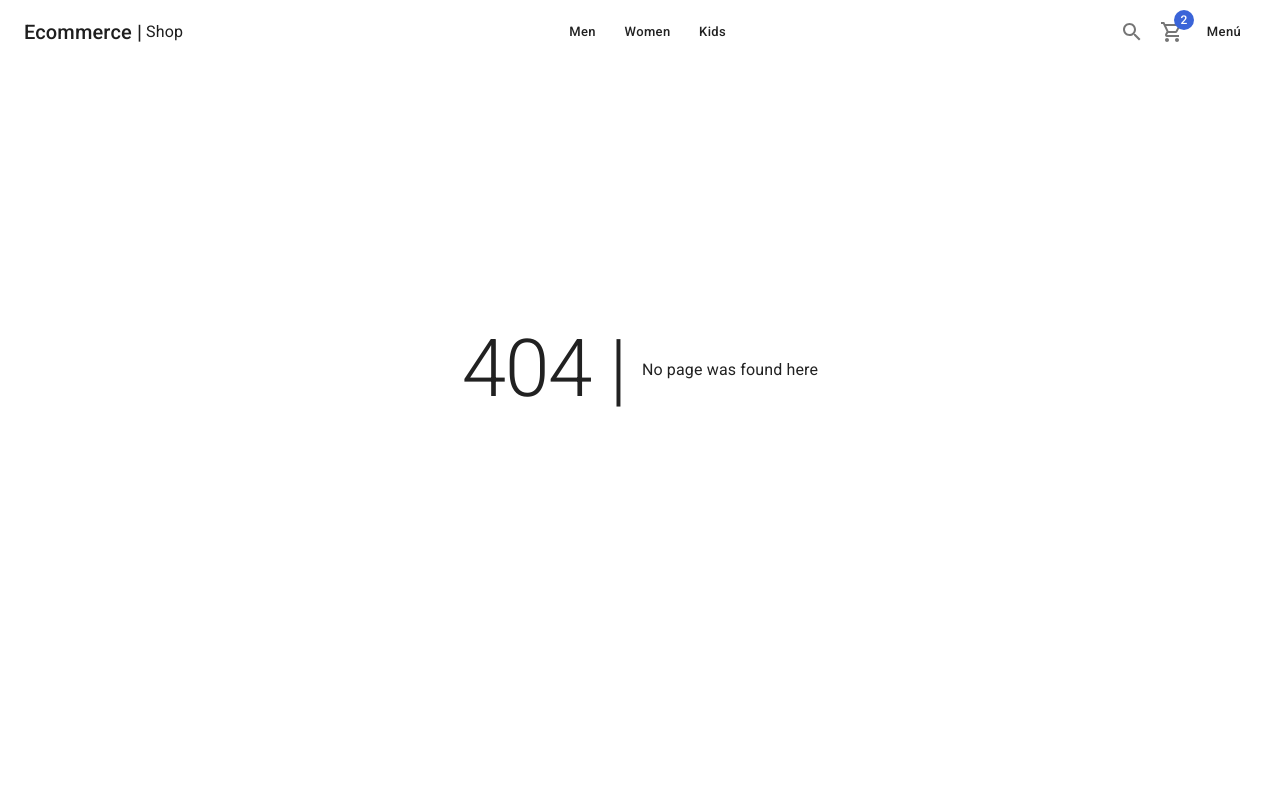
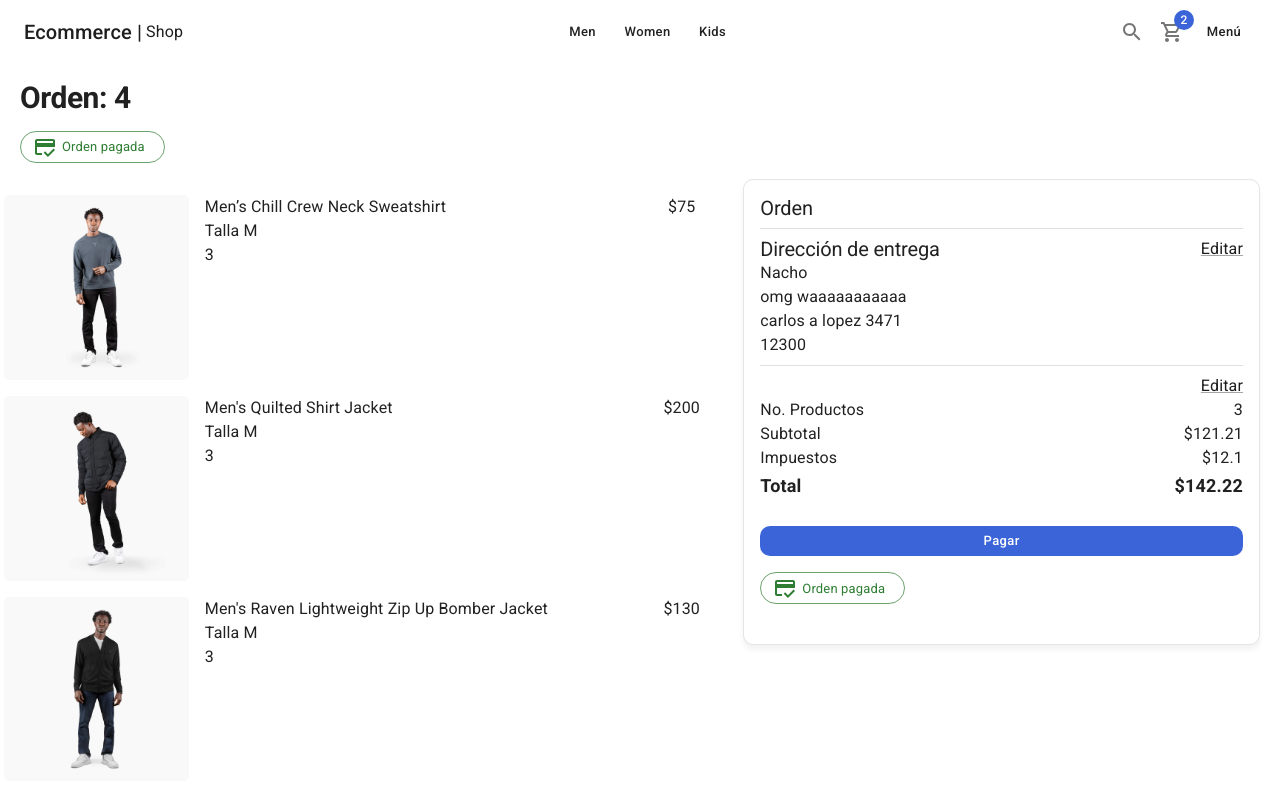
Before and after one commit to IgnacioArmandUgon/Ecommerce, a Next.js app: page /orders/1 in a window 1280 px wide. Before the commit this address had no page. Shown: the top 808 px of the page. Built offline with nearby package versions, Linux system fonts and the light colour scheme.

Commit message:
Pagina de resumen de orden y pago

```diff
--- a/components/cart/CartList.tsx
+++ b/components/cart/CartList.tsx
@@ -31,7 +31,7 @@ export const CartList: FC<Props> = ({ editable }) => {
               <Link>
                 <CardActionArea>
                   <CardMedia
-                    image={`products/${product.images[0]}`}
+                    image={`/products/${product.images[0]}`}
                     component='img'
                     sx={{ borderRadius: '5px' }}
                   />
--- /dev/null
+++ b/pages/orders/[id].tsx
@@ -0,0 +1,95 @@
+import React from 'react';
+import {
+  Box,
+  Button,
+  Card,
+  CardContent,
+  Chip,
+  Divider,
+  Grid,
+  Link,
+  Typography,
+} from '@mui/material';
+import { CartList, OrderSummary } from '../../components/cart';
+import { ShopLayout } from '../../components/layouts';
+import NextLink from 'next/link';
+import {
+  CreditCardOffOutlined,
+  CreditScoreOutlined,
+  Label,
+} from '@mui/icons-material';
+const OrderPage = () => {
+  return (
+    <ShopLayout title='Resumen de la orden 4' pageDescription='Resumen de la orden'>
+      <Typography variant='h1' component={'h1'}>
+        Orden: 4
+      </Typography>
+      {/* <Chip
+        sx={{ my: 2, p: 1 }}
+        label='Pendiente de pago'
+        variant='outlined'
+        color='error'
+        icon={<CreditCardOffOutlined />}
+      /> */}
+      <Chip
+        sx={{ my: 2, p: 1 }}
+        label='Orden pagada'
+        variant='outlined'
+        color='success'
+        icon={<CreditScoreOutlined />}
+      />
+      <Grid container>
+        <Grid item xs={12} sm={7}>
+          <CartList editable={false} />
+        </Grid>
+
+        <Grid item xs={12} sm={5}>
+          <Card className='summary-card'>
+            <CardContent>
+              <Typography variant='h2'>Orden</Typography>
+
+              <Divider sx={{ my: 1 }} />
+              <Box display='flex' justifyContent='space-between'>
+                <Typography variant='h2'>Dirección de entrega</Typography>
+                <NextLink href='/checkout/address'>
+                  <Link underline='always' sx={{ cursor: 'pointer' }}>
+                    Editar
+                  </Link>
+                </NextLink>
+              </Box>
+
+              <Typography>Nacho</Typography>
+              <Typography>omg waaaaaaaaaaa</Typography>
+              <Typography>carlos a lopez 3471</Typography>
+              <Typography>12300</Typography>
+              <Divider sx={{ my: 1 }} />
+              <Box display='flex' justifyContent='end'>
+                <NextLink href='/checkout/address'>
+                  <Link underline='always' sx={{ cursor: 'pointer' }}>
+                    Editar
+                  </Link>
+                </NextLink>
+              </Box>
+              <OrderSummary />
+
+              <Box sx={{ mt: 3 }}>
+                <Button color='secondary' className='circular-btn' fullWidth>
+                  Pagar
+                </Button>
+                <Chip
+                  sx={{ my: 2, p: 1 }}
+                  label='Orden pagada'
+                  variant='outlined'
+                  color='success'
+                  icon={<CreditScoreOutlined />}
+                />
+              </Box>
+            </CardContent>
+          </Card>
+        </Grid>
+      </Grid>
+    </ShopLayout>
+  );
+};
+
+export default OrderPage;
```
Also changed, not shown: pages/checkout/summary.tsx (added, +68 -0 lines).
